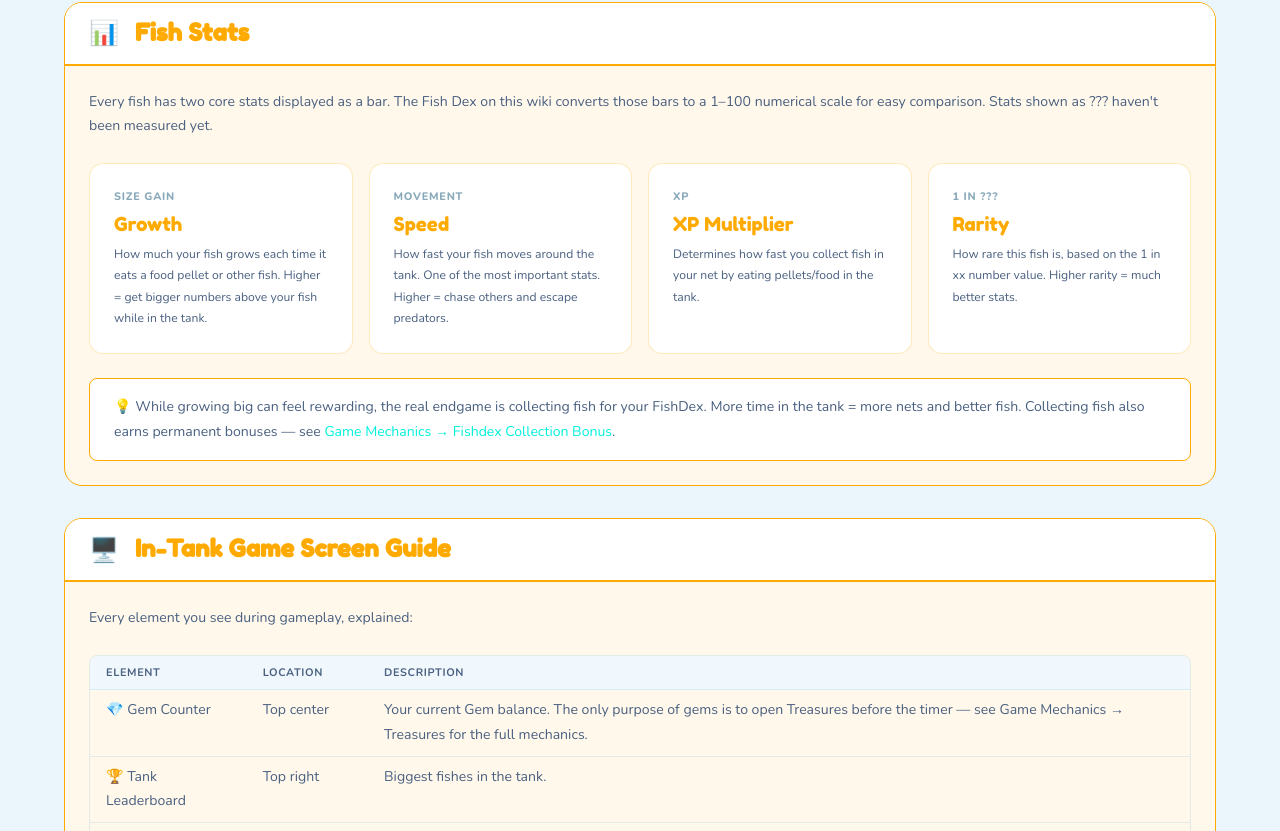
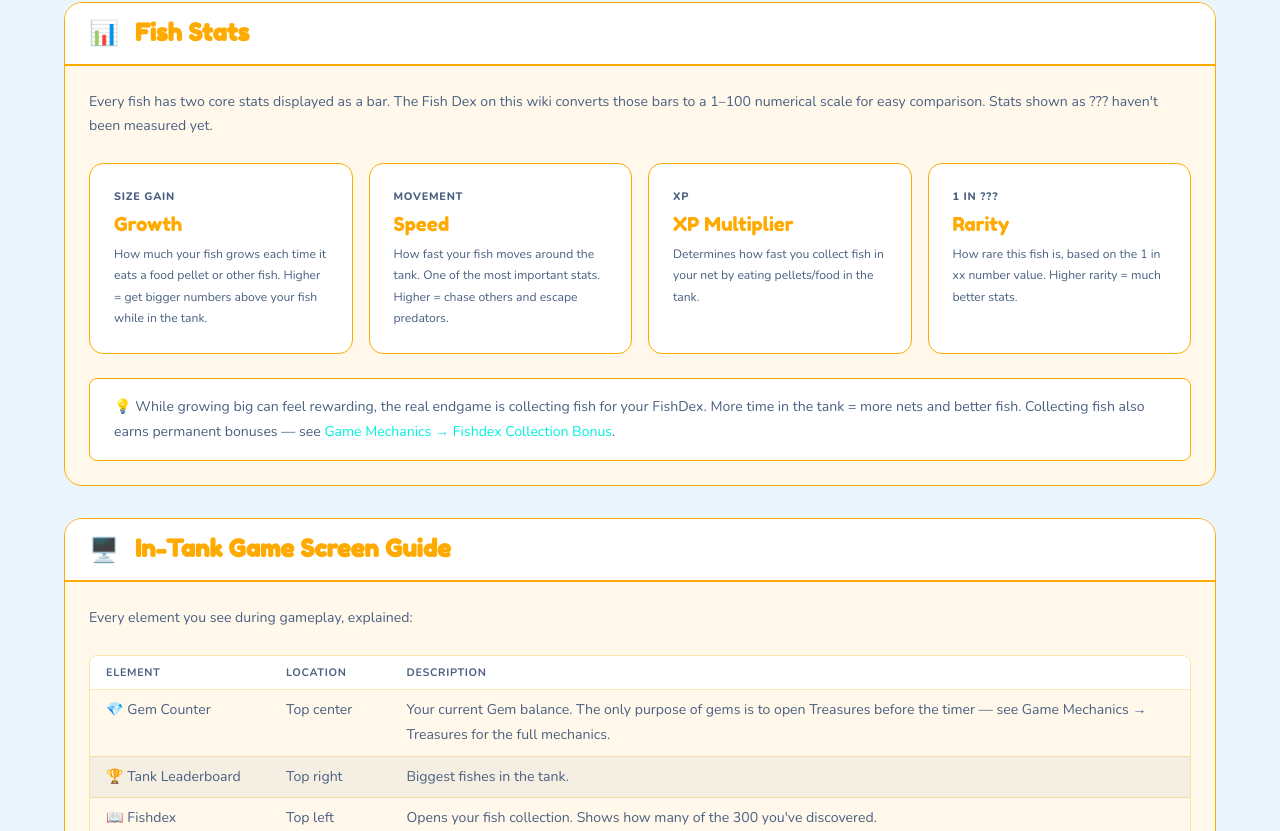
Before and after one commit to rekot24/befish-cc, a Next.js app: page /how-to-play in a window 1280 px wide. Shown: the part 669-1500 px from the top of the page. Built offline with nearby package versions, Linux system fonts and the light colour scheme.

Commit message:
color changes finalized for how to play page

```diff
--- a/src/app/globals.css
+++ b/src/app/globals.css
@@ -89,13 +89,16 @@
 
 /* ── 4. Backgrounds ── */
 :root {
-  --page-bg:         #0F112E;
-  --nav-bg:          #04080f;
-  --card-bg:         #0A0C1F;
-  --card-bg-alt:     #0d1530;
-  --footer-bg:       #04080f;
-  --white-bg:        #ffffff;
-  --light-orange-bg: #FFF8EB;
+  --page-bg:          #0F112E;
+  --nav-bg:           #04080f;
+  --card-bg:          #0A0C1F;
+  --card-bg-alt:      #0d1530;
+  --footer-bg:        var(--nav-bg);
+  --white-bg:         #ffffff;
+  --light-orange-bg:  #FFF8EB;
+  --dark-purple-bg:   rgba(0, 240, 222, 0.04);
+  --deep-purple-bg:   #1B0029;
+  --table-row-alt:    rgba(255, 255, 255, 0.02);
 }
 
 
@@ -186,7 +189,7 @@
   --info-card-bg:          var(--card-bg);
   --info-card-border:      var(--color-cyan);
   --info-card-val-color:   var(--color-cyan);   /* the big number/value */
-  --info-card-label-color: var(--text-low);
+  --info-card-label-color: var(--text-mid);
 
   /* Fish cards */
   --fish-card-bg:     var(--card-bg);
@@ -204,13 +207,13 @@
 /* ── 11. Component tokens — Section blocks ── */
 /* Used on How to Play, Tips, and similar content-section pages */
 :root {
-  --section-block-bg:     var(--card-bg);
+  --section-block-bg:     var(--dark-purple-bg);
   --section-block-border: var(--border-card);
   --section-block-radius: 18px;
 
   /* Section header bar — purple, exclusively (see CLAUDE.md Design theme) */
   --section-header-bg:     var(--card-bg);       /* matches block background */
-  --section-header-border: var(--color-purple);
+  --section-header-border: var(--color-cyan);
   --section-header-color:  var(--color-purple);
 
   /* Section body */
@@ -218,7 +221,7 @@
   --section-desc-color:   var(--text-mid);
 
   /* Tip callout box */
-  --tip-box-bg: rgba(0, 240, 222, 0.04);   /* cyan @ 4% — subtle tip callout tint */
+  --tip-box-bg: var(--card-bg);
 }
 
 
@@ -323,17 +326,19 @@
 /* ── 17. Light mode overrides ── */
 [data-theme="light"] {
   /* Nav Logo */
-  --logo-befish: var(--color-orange);
-  --logo-wiki:   var(--color-cyan);
-  --nav-text-active: var(--color-orange);
-  --nav-text-ative-hover: var(--nav-text-hover);
+  --logo-befish:          var(--color-orange);
+  --logo-wiki:            var(--color-cyan);
+  --nav-text-hover:       #0d1f3c;
+  --nav-text-active:      var(--color-orange);
+  --nav-text-ative-hover: #0d1f3c;
 
   /* Backgrounds */
   --page-bg:     #eaf6fb;
-  --nav-bg:      #0a7a9a;  /*  nav stays dark in light mode */
+  --nav-bg:      var(--white-bg);  /* #0a7a9a;  /*  nav stays dark in light mode */
   --card-bg:     var(--white-bg);
   --card-bg-alt: #f0f8fd;
-  --footer-bg:   #0a7a9a;    /* footer stays dark in light mode */
+  --footer-bg:   var(--white-bg);
+  --table-row-alt: rgba(0, 0, 0, 0.04);
 
   /* Text */
   --text-hi:       #0d1f3c;
@@ -341,13 +346,13 @@
   --text-low:      #8aaabb;
   --text-disabled: #a0b8c8;
   --stat-text:     #4a6080;
-  --footer-text:   var(--white-bg);
+  --footer-text:   var(--text-mid);
 
   /* Borders */
   --border:           var(--color-orange);
-  --border-card:      rgba(0, 144, 184, 0.12);
-  --border-card-hi:   rgba(0, 144, 184, 0.28);
-  --border-section:   rgba(0, 144, 184, 0.15);
+  --border-card:      rgba(255, 170, 0, 0.12);
+  --border-card-hi:   rgba(255, 170, 0, 0.28);
+  --border-section:   rgba(255, 170, 0, 0.15);
 
   /* Semantic aliases */
   --hero-word-befish: var(--color-orange);   /* reversed from dark mode */
@@ -368,7 +373,7 @@
 
   /* Cards */
   --info-card-bg:              var(--white-bg);
-  --info-card-border:          rgba(255, 170, 0, 0.25);
+  --info-card-border:          var(--color-orange);
   --info-card-val-color:       var(--color-orange);
   --fish-card-bg:        var(--white-bg);
 
--- a/src/components/DataTable/DataTable.module.css
+++ b/src/components/DataTable/DataTable.module.css
@@ -2,7 +2,7 @@
   overflow-x: auto;
   margin-bottom: var(--space-lg);
   border-radius: 8px;
-  border: 1px solid var(--border-card);
+  border: 1px solid var(--border-card-hi);
 }
 
 .table {
@@ -12,7 +12,7 @@
 }
 
 .th {
-  background: var(--card-bg-alt);
+  background: var(--card-bg);
   color: var(--text-mid);
   font-weight: var(--fw-bold);
   font-size: var(--fs-xs);
@@ -20,18 +20,18 @@
   letter-spacing: 0.06em;
   padding: var(--space-sm) var(--space-md);
   text-align: left;
-  border-bottom: 1px solid var(--border-card);
+  border-bottom: 1px solid var(--border-card-hi);
   white-space: nowrap;
 }
 
 .tr:nth-child(even) {
-  background: rgba(255, 255, 255, 0.02);   /* neutral zebra-stripe tint — intentionally fixed */
+  background: var(--table-row-alt);
 }
 
 .td {
   padding: var(--space-sm) var(--space-md);
   color: var(--text-mid);
-  border-bottom: 1px solid var(--border-card);
+  border-bottom: 1px solid var(--border-card-hi);
   vertical-align: top;
   line-height: var(--lh-loose);
 }
@@ -39,3 +39,8 @@
 .tr:last-child .td {
   border-bottom: none;
 }
+
+.th:first-child,
+.td:first-child {
+  min-width: 180px;
+}
```
